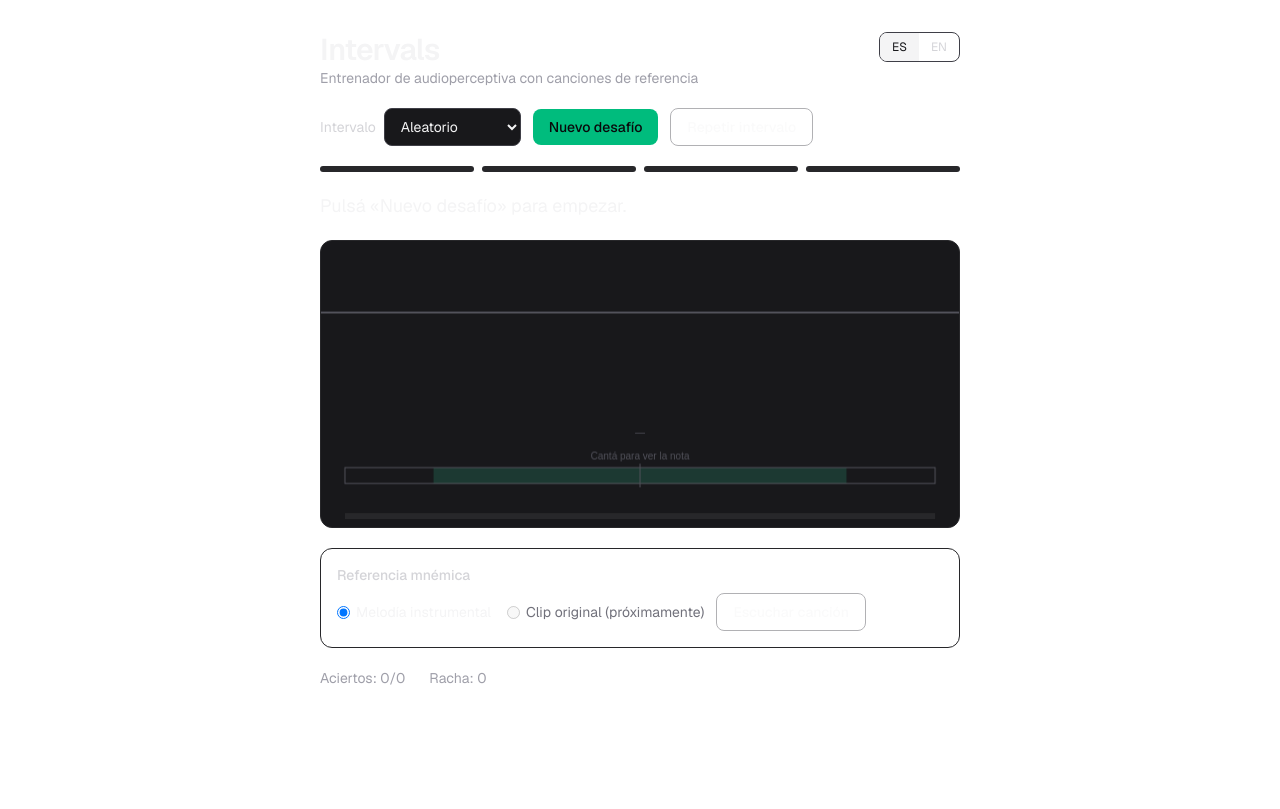
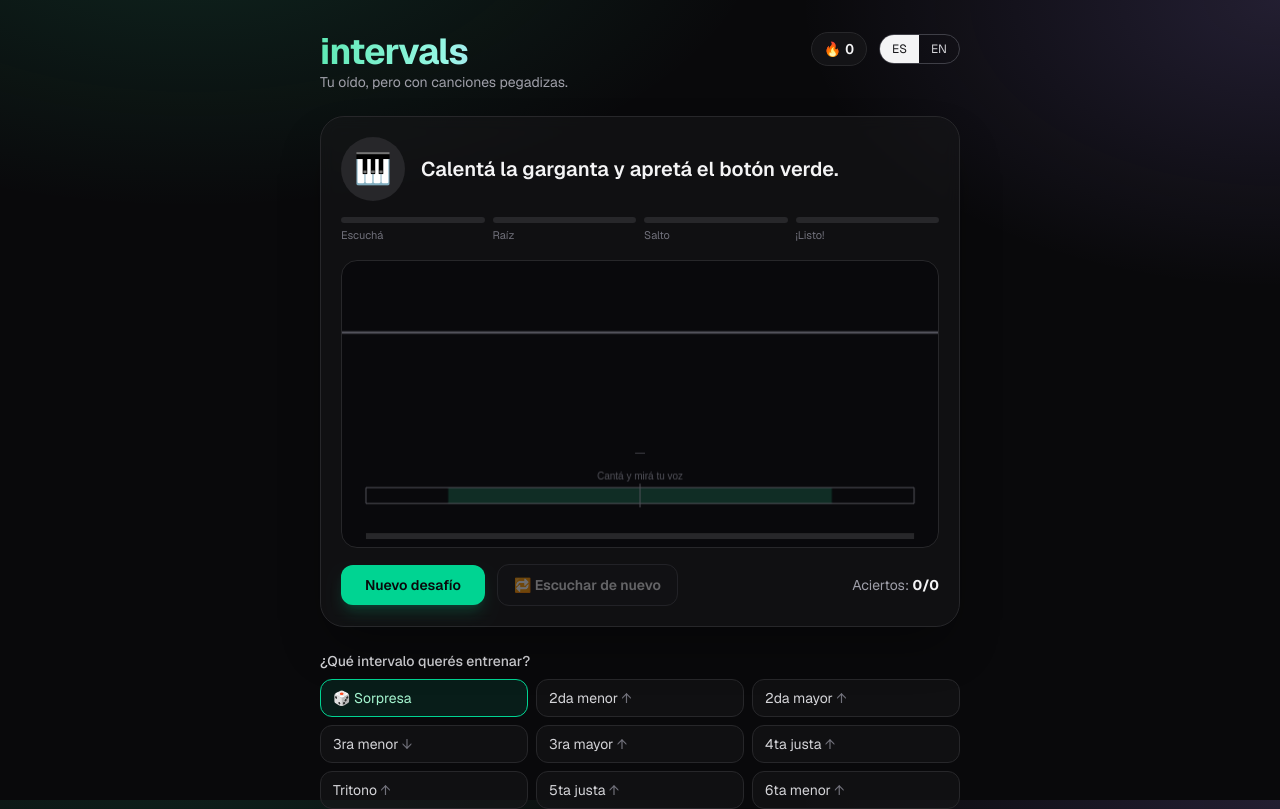
Before and after one commit to pablolospe/intervals, a Next.js app: page / in a window 1280 px wide. Shown: the top 809 px of the page. Built offline with nearby package versions, Linux system fonts and the light colour scheme.

Commit message:
feat: add minor/major 7th intervals and redesign UI with personality and humor
Co-Authored-By: Claude Sonnet 5.5 <noreply@anthropic.com>

```diff
--- a/src/app/globals.css
+++ b/src/app/globals.css
@@ -24,3 +24,33 @@ body {
   color: var(--foreground);
   font-family: var(--font-geist-sans), Arial, Helvetica, sans-serif;
 }
+
+body {
+  background:
+    radial-gradient(60rem 30rem at 15% -10%, rgba(52, 211, 153, 0.14), transparent 60%),
+    radial-gradient(50rem 30rem at 100% 0%, rgba(167, 139, 250, 0.16), transparent 60%),
+    #09090b;
+  background-attachment: fixed;
+}
+
+@keyframes pop {
+  0% { transform: scale(0.6) rotate(-12deg); }
+  60% { transform: scale(1.25) rotate(8deg); }
+  100% { transform: scale(1) rotate(0); }
+}
+@keyframes wiggle {
+  0%, 100% { transform: rotate(0); }
+  25% { transform: rotate(-12deg); }
+  75% { transform: rotate(12deg); }
+}
+@keyframes ring {
+  0% { box-shadow: 0 0 0 0 rgba(52, 211, 153, 0.5); }
+  100% { box-shadow: 0 0 0 22px rgba(52, 211, 153, 0); }
+}
+.anim-pop { animation: pop 0.5s ease-out; }
+.anim-wiggle { animation: wiggle 0.6s ease-in-out 2; }
+.anim-ring { animation: ring 1.2s ease-out infinite; }
+
+@media (prefers-reduced-motion: reduce) {
+  .anim-pop, .anim-wiggle, .anim-ring { animation: none; }
+}
--- a/src/components/pitch-canvas.tsx
+++ b/src/components/pitch-canvas.tsx
@@ -41,7 +41,10 @@ export function PitchCanvas({ idleLabel }: { idleLabel: string }) {
       const buf = live.buffer;
       const waveH = h * 0.5;
       g.strokeStyle = color;
-      g.lineWidth = 2;
+      g.lineWidth = 2.5;
+      g.lineJoin = "round";
+      g.shadowColor = color;
+      g.shadowBlur = note ? 14 : 0;
       g.beginPath();
       if (buf) {
         let start = 0;
@@ -58,6 +61,7 @@ export function PitchCanvas({ idleLabel }: { idleLabel: string }) {
         g.lineTo(w, waveH / 2);
       }
       g.stroke();
+      g.shadowBlur = 0;
 
       // Note name.
       g.fillStyle = color;
@@ -114,5 +118,5 @@ export function PitchCanvas({ idleLabel }: { idleLabel: string }) {
     };
   }, [idleLabel]);
 
-  return <canvas ref={ref} className="h-72 w-full rounded-xl border border-zinc-800 bg-zinc-900" aria-label="Pitch visualizer" />;
+  return <canvas ref={ref} className="h-72 w-full rounded-2xl border border-zinc-800 bg-zinc-950/80" aria-label="Pitch visualizer" />;
 }
--- a/src/components/trainer-app.tsx
+++ b/src/components/trainer-app.tsx
@@ -2,12 +2,22 @@
 import { useEffect } from "react";
 import { getInterval, INTERVALS } from "@/lib/audio/intervals-catalog";
 import { dict } from "@/lib/i18n";
-import { useTrainer } from "@/store/trainer-store";
+import { useTrainer, type Phase } from "@/store/trainer-store";
 import { useTrainerAudio } from "@/hooks/use-trainer-audio";
 import { PitchCanvas } from "./pitch-canvas";
 
+const MASCOT: Record<Phase, { face: string; anim: string }> = {
+  IDLE: { face: "🎹", anim: "" },
+  PLAYING_INTERVAL: { face: "👂", anim: "anim-ring" },
+  SINGING_ROOT: { face: "🎤", anim: "anim-ring" },
+  SINGING_TARGET: { face: "🎤", anim: "anim-ring" },
+  SUCCESS: { face: "🎉", anim: "anim-pop" },
+  MISS: { face: "🙈", anim: "anim-wiggle" },
+};
+
 const btn =
-  "rounded-lg px-4 py-2 text-sm font-medium transition-colors disabled:cursor-not-allowed disabled:opacity-40";
+  "rounded-xl px-4 py-2.5 text-sm font-semibold transition disabled:cursor-not-allowed disabled:opacity-40";
+const ghost = `${btn} border border-zinc-700 bg-zinc-900/60 text-zinc-200 hover:border-zinc-500 hover:bg-zinc-800`;
 
 export function TrainerApp() {
   const { lang, selection, currentId, phase, evaluation, micError, score, setLang, setSelection } = useTrainer();
@@ -20,18 +30,27 @@ export function TrainerApp() {
 
   const def = currentId ? getInterval(currentId) : null;
   const busy = phase === "PLAYING_INTERVAL";
-  const showAnswer = phase === "SUCCESS" || phase === "MISS";
-  const steps = ["PLAYING_INTERVAL", "SINGING_ROOT", "SINGING_TARGET", "SUCCESS"] as const;
-  const stepIndex = phase === "MISS" ? 3 : steps.indexOf(phase as (typeof steps)[number]);
+  const finished = phase === "SUCCESS" || phase === "MISS";
+  const stepIndex = phase === "MISS" ? 3 : ["PLAYING_INTERVAL", "SINGING_ROOT", "SINGING_TARGET", "SUCCESS"].indexOf(phase);
+  const quip = phase === "SUCCESS" ? t.success[score.total % t.success.length] : phase === "MISS" ? t.miss[score.total % t.miss.length] : null;
+  const mascot = MASCOT[phase];
+  const mainLabel = phase === "IDLE" ? t.newChallenge : finished ? t.next : t.skip;
 
   return (
-    <main className="mx-auto flex w-full max-w-2xl flex-col gap-5 px-4 py-8 text-zinc-100">
+    <main className="mx-auto flex w-full max-w-2xl flex-col gap-6 px-4 py-8 text-zinc-100">
       <header className="flex items-start justify-between gap-4">
         <div>
-          <h1 className="text-3xl font-semibold tracking-tight">{t.title}</h1>
-          <p className="text-sm text-zinc-400">{t.subtitle}</p>
+          <h1 className="bg-gradient-to-r from-emerald-300 via-teal-200 to-violet-300 bg-clip-text text-4xl font-bold tracking-tight text-transparent">
+            {t.title}
+          </h1>
+          <p className="text-sm text-zinc-400">{t.tagline}</p>
         </div>
-        <div role="group" aria-label={t.language} className="flex overflow-hidden rounded-lg border border-zinc-700 text-xs">
+        <div className="flex items-center gap-3">
+          <div className="flex items-center gap-1 rounded-full border border-zinc-800 bg-zinc-900/70 px-3 py-1.5 text-sm" aria-label={`${t.streak}: ${score.streak}`}>
+            <span aria-hidden>🔥</span>
+            <span className="font-semibold tabular-nums">{score.streak}</span>
+          </div>
+          <div role="group" aria-label={t.language} className="flex overflow-hidden rounded-full border border-zinc-700 text-xs">
             {(["es", "en"] as const).map((l) => (
               <button
                 key={l}
@@ -43,85 +62,113 @@ export function TrainerApp() {
               </button>
             ))}
           </div>
+        </div>
       </header>
 
-      <div className="flex flex-wrap items-center gap-3">
-        <label className="flex items-center gap-2 text-sm text-zinc-300">
-          {t.interval}
-          <select
-            value={selection}
-            onChange={(e) => setSelection(e.target.value)}
-            className="rounded-lg border border-zinc-700 bg-zinc-900 px-3 py-2 text-zinc-100"
+      <section className="rounded-3xl border border-zinc-800 bg-zinc-900/50 p-5 shadow-2xl shadow-black/40 backdrop-blur">
+        <div className="mb-4 flex items-center gap-4">
+          <div
+            key={`${phase}-${score.total}`}
+            className={`flex h-16 w-16 shrink-0 items-center justify-center rounded-full bg-zinc-800 text-3xl ${mascot.anim}`}
+            aria-hidden
           >
-            <option value="random">{t.random}</option>
-            {INTERVALS.map((i) => (
-              <option key={i.id} value={i.id}>
-                {i.name[lang]} ({i.direction === "asc" ? "↑" : "↓"})
-              </option>
-            ))}
-          </select>
-        </label>
-        <button onClick={startChallenge} disabled={busy} className={`${btn} bg-emerald-500 text-zinc-950 hover:bg-emerald-400`}>
-          {t.newChallenge}
-        </button>
-        <button onClick={replay} disabled={busy || !def} className={`${btn} border border-zinc-700 hover:bg-zinc-800`}>
-          {t.replay}
-        </button>
+            {mascot.face}
           </div>
-
-      <ol className="flex gap-2" aria-label="progress">
-        {steps.map((s, i) => (
-          <li key={s} className={`h-1.5 flex-1 rounded-full ${i <= stepIndex ? "bg-emerald-400" : "bg-zinc-800"}`} />
-        ))}
-      </ol>
-
-      <p role="status" className={`text-lg ${phase === "SUCCESS" ? "text-emerald-400" : phase === "MISS" ? "text-amber-400" : ""}`}>
+          <div role="status" className="min-w-0">
+            <p className={`text-xl font-semibold ${phase === "SUCCESS" ? "text-emerald-300" : phase === "MISS" ? "text-amber-300" : ""}`}>
               {t.phase[phase]}
             </p>
-
-      <PitchCanvas idleLabel={t.idleLabel} />
-
-      {micError && <p className="text-sm text-red-400">{t.micDenied}</p>}
-
-      {showAnswer && def && evaluation && (
             <p className="text-sm text-zinc-400">
-          {def.name[lang]} ({def.direction === "asc" ? t.ascending : t.descending}) · {t.error}:{" "}
+              {quip ??
+                (def && !finished
+                  ? `${def.name[lang]} · ${def.direction === "asc" ? t.ascending : t.descending}`
+                  : "")}
+            </p>
+            {finished && def && evaluation && (
+              <p className="mt-1 text-xs text-zinc-500">
+                {def.name[lang]} ({def.direction === "asc" ? t.ascending : t.descending}) · {t.error}{" "}
                 {evaluation.errorCents >= 0 ? "+" : ""}
                 {evaluation.errorCents.toFixed(0)} {t.cents}
               </p>
             )}
+          </div>
+        </div>
 
-      <section className="rounded-xl border border-zinc-800 p-4">
-        <h2 className="mb-2 text-sm font-medium text-zinc-300">{t.reference}</h2>
+        <ol className="mb-4 grid grid-cols-4 gap-2" aria-label="progress">
+          {t.steps.map((label, i) => (
+            <li key={label} className="flex flex-col gap-1">
+              <span className={`h-1.5 rounded-full transition-colors ${i <= stepIndex ? "bg-emerald-400" : "bg-zinc-800"}`} />
+              <span className={`text-[11px] ${i === stepIndex ? "text-zinc-100" : "text-zinc-500"}`}>{label}</span>
+            </li>
+          ))}
+        </ol>
+
+        <PitchCanvas idleLabel={t.idleLabel} />
+
+        {micError && <p className="mt-3 rounded-lg bg-red-950/60 p-3 text-sm text-red-300">{t.micDenied}</p>}
+
+        <div className="mt-4 flex flex-wrap items-center gap-3">
+          <button
+            onClick={startChallenge}
+            disabled={busy}
+            className={`${btn} bg-emerald-400 px-6 text-base text-zinc-950 shadow-lg shadow-emerald-500/20 hover:bg-emerald-300`}
+          >
+            {mainLabel}
+          </button>
+          <button onClick={replay} disabled={busy || !def} className={ghost}>
+            🔁 {t.replay}
+          </button>
+          <span className="ml-auto text-sm text-zinc-400">
+            {t.score}: <b className="text-zinc-100">{score.correct}/{score.total}</b>
+          </span>
+        </div>
+      </section>
+
+      <section aria-labelledby="pick">
+        <h2 id="pick" className="mb-2 text-sm font-medium text-zinc-300">{t.pickInterval}</h2>
+        <div className="grid grid-cols-2 gap-2 sm:grid-cols-3">
+          {[{ id: "random", label: `🎲 ${t.random}`, arrow: "" }, ...INTERVALS.map((i) => ({ id: i.id, label: i.name[lang], arrow: i.direction === "asc" ? "↑" : "↓" }))].map((o) => (
+            <button
+              key={o.id}
+              onClick={() => setSelection(o.id)}
+              aria-pressed={selection === o.id}
+              className={`rounded-xl border px-3 py-2 text-left text-sm transition ${
+                selection === o.id
+                  ? "border-emerald-400 bg-emerald-400/10 text-emerald-200"
+                  : "border-zinc-800 bg-zinc-900/50 text-zinc-300 hover:border-zinc-600"
+              }`}
+            >
+              {o.label} <span className="text-zinc-500">{o.arrow}</span>
+            </button>
+          ))}
+        </div>
+      </section>
+
+      <section className="rounded-2xl border border-violet-400/20 bg-violet-400/5 p-4">
+        <h2 className="text-sm font-semibold text-violet-200">💡 {t.helpTitle}</h2>
+        <p className="mb-3 text-sm text-zinc-400">{t.helpText}</p>
         <div className="flex flex-wrap items-center gap-3">
-          <fieldset className="flex gap-4 text-sm" aria-label={t.refMode}>
+          <button onClick={playReference} disabled={busy || !def} className={ghost}>
+            ▶ {t.playReference}
+          </button>
+          <fieldset className="flex gap-4 text-xs text-zinc-400" aria-label={t.helpTitle}>
             <label className="flex items-center gap-1.5">
               <input type="radio" name="ref" defaultChecked /> {t.instrumental}
             </label>
-            <label className="flex items-center gap-1.5 text-zinc-500">
+            <label className="flex items-center gap-1.5 text-zinc-600">
               <input type="radio" name="ref" disabled /> {t.clip}
             </label>
           </fieldset>
-          <button onClick={playReference} disabled={busy || !def} className={`${btn} border border-zinc-700 hover:bg-zinc-800`}>
-            {t.playReference}
-          </button>
         </div>
-        {def && (showAnswer || phase === "SINGING_TARGET") && (
-          <p className="mt-2 text-sm text-zinc-400">
-            {t.song}: {def.song.title}
+        {def && (finished || phase === "SINGING_TARGET") && (
+          <p className="mt-3 text-sm text-violet-200">
+            🎵 {t.song}: <b>{def.song.title}</b>
             {def.song.artist ? ` — ${def.song.artist}` : ""}
           </p>
         )}
       </section>
 
-      <footer className="flex gap-6 text-sm text-zinc-400">
-        <span>
-          {t.score}: {score.correct}/{score.total}
-        </span>
-        <span>
-          {t.streak}: {score.streak}
-        </span>
-      </footer>
+      <footer className="text-center text-xs text-zinc-600">{t.footer}</footer>
     </main>
   );
 }
--- a/src/lib/audio/intervals-catalog.ts
+++ b/src/lib/audio/intervals-catalog.ts
@@ -45,6 +45,10 @@ export const INTERVALS: readonly IntervalDef[] = [
     song: { title: "El día que me quieras", artist: "Carlos Gardel", motif: [n(0), n(8, 2)] } },
   { id: "M6-asc", name: { es: "6ta mayor", en: "Major 6th" }, semitones: 9, direction: "asc",
     song: { title: "My Way", motif: [n(0), n(9, 2)] } },
+  { id: "m7-asc", name: { es: "7ma menor", en: "Minor 7th" }, semitones: 10, direction: "asc",
+    song: { title: "Somewhere (West Side Story)", motif: [n(0), n(10, 2)] } },
+  { id: "M7-asc", name: { es: "7ma mayor", en: "Major 7th" }, semitones: 11, direction: "asc",
+    song: { title: "Take On Me", artist: "a-ha", motif: [n(0), n(11, 2)] } },
   { id: "P8-asc", name: { es: "8va justa", en: "Perfect octave" }, semitones: 12, direction: "asc",
     song: { title: "Somewhere Over the Rainbow", motif: [n(0, 2), n(12, 2)] } },
 ];
--- a/src/lib/i18n.ts
+++ b/src/lib/i18n.ts
@@ -2,66 +2,98 @@ export type Lang = "es" | "en";
 
 export const dict = {
   es: {
-    title: "Intervals",
-    subtitle: "Entrenador de audioperceptiva con canciones de referencia",
-    interval: "Intervalo",
-    random: "Aleatorio",
+    title: "intervals",
+    tagline: "Tu oído, pero con canciones pegadizas.",
+    pickInterval: "¿Qué intervalo querés entrenar?",
+    random: "Sorpresa",
     newChallenge: "Nuevo desafío",
-    replay: "Repetir intervalo",
-    reference: "Referencia mnémica",
-    playReference: "Escuchar canción",
-    refMode: "Modo de referencia",
+    next: "Otro, otro, otro",
+    skip: "Cambiar de desafío",
+    replay: "Escuchar de nuevo",
+    helpTitle: "Ayudita mnémica",
+    helpText: "Si el intervalo no te suena, colgate de una canción que lo tenga.",
+    playReference: "Tocar la canción",
     instrumental: "Melodía instrumental",
-    clip: "Clip original (próximamente)",
+    clip: "Clip original (muy pronto)",
     score: "Aciertos",
     streak: "Racha",
-    micDenied: "No se pudo acceder al micrófono. Revisá los permisos del navegador.",
-    idleLabel: "Cantá para ver la nota",
-    error: "Error",
+    micDenied: "El micrófono no nos habla. Revisá los permisos del navegador y probá de nuevo.",
+    idleLabel: "Cantá y mirá tu voz",
+    error: "Desvío",
     cents: "cents",
     song: "Canción",
+    language: "Idioma",
+    steps: ["Escuchá", "Raíz", "Salto", "¡Listo!"],
     phase: {
-      IDLE: "Pulsá «Nuevo desafío» para empezar.",
-      PLAYING_INTERVAL: "Escuchá el intervalo…",
-      SINGING_ROOT: "Cantá la primera nota (raíz) y mantenela.",
-      SINGING_TARGET: "Ahora cantá la segunda nota.",
-      SUCCESS: "¡Correcto!",
-      MISS: "Casi. Probá de nuevo o escuchá la referencia.",
+      IDLE: "Calentá la garganta y apretá el botón verde.",
+      PLAYING_INTERVAL: "Orejas paradas… ya viene el intervalo.",
+      SINGING_ROOT: "Cantá la primera nota y bancala firme.",
+      SINGING_TARGET: "Ahora el salto: cantá la segunda nota.",
+      SUCCESS: "¡Clavado!",
+      MISS: "Uy, casi.",
     },
+    success: [
+      "Gardel te está mirando con orgullo.",
+      "Afinado como piano de conservatorio.",
+      "Tus vecinos opinan distinto, pero acá manda la matemática.",
+      "Eso es oído. Del bueno.",
+    ],
+    miss: [
+      "Fue creativo. No era ese intervalo, pero tuvo onda.",
+      "Tu perro puso cara rara, pero estuviste cerca.",
+      "Ni tan lejos: el próximo sale seguro.",
+      "Hasta Mercedes Sosa arrancó desafinando alguna vez.",
+    ],
     ascending: "ascendente",
     descending: "descendente",
-    language: "Idioma",
+    footer: "Hecho con Web Audio API pura, autocorrelación y mucho mate.",
   },
   en: {
-    title: "Intervals",
-    subtitle: "Mnemonic ear trainer built on reference songs",
-    interval: "Interval",
-    random: "Random",
+    title: "intervals",
+    tagline: "Your ear, powered by earworms.",
+    pickInterval: "Which interval do you want to train?",
+    random: "Surprise me",
     newChallenge: "New challenge",
-    replay: "Replay interval",
-    reference: "Mnemonic reference",
-    playReference: "Play song",
-    refMode: "Reference mode",
+    next: "Another one!",
+    skip: "Switch challenge",
+    replay: "Hear it again",
+    helpTitle: "Mnemonic cheat sheet",
+    helpText: "Can't place the interval? Hang it on a song that starts with it.",
+    playReference: "Play the song",
     instrumental: "Instrumental melody",
-    clip: "Original clip (coming soon)",
+    clip: "Original clip (soon)",
     score: "Correct",
     streak: "Streak",
-    micDenied: "Could not access the microphone. Check your browser permissions.",
-    idleLabel: "Sing to see the note",
-    error: "Error",
+    micDenied: "The mic isn't talking to us. Check your browser permissions and try again.",
+    idleLabel: "Sing and watch your voice",
+    error: "Off by",
     cents: "cents",
     song: "Song",
+    language: "Language",
+    steps: ["Listen", "Root", "Leap", "Done!"],
     phase: {
-      IDLE: "Press “New challenge” to start.",
-      PLAYING_INTERVAL: "Listen to the interval…",
-      SINGING_ROOT: "Sing the first note (root) and hold it.",
-      SINGING_TARGET: "Now sing the second note.",
-      SUCCESS: "Correct!",
-      MISS: "Close. Try again or listen to the reference.",
+      IDLE: "Warm up your throat and hit the green button.",
+      PLAYING_INTERVAL: "Ears up… here comes the interval.",
+      SINGING_ROOT: "Sing the first note and hold it steady.",
+      SINGING_TARGET: "Now the leap: sing the second note.",
+      SUCCESS: "Nailed it!",
+      MISS: "Ooh, so close.",
     },
+    success: [
+      "Tuned like a conservatory grand piano.",
+      "Your neighbours may disagree, but math says you're right.",
+      "That's ear. The good kind.",
+      "Perfect pitch? Okay, perfect-ish.",
+    ],
+    miss: [
+      "Creative! Wrong interval, great vibes.",
+      "Your dog made a face, but you were close.",
+      "Not far off: the next one's yours.",
+      "Even the greats started out of tune.",
+    ],
     ascending: "ascending",
     descending: "descending",
-    language: "Language",
+    footer: "Built with raw Web Audio API, autocorrelation and a lot of coffee.",
   },
 } as const;
 
```
Lines whose indentation alone changed are shown as unchanged.
